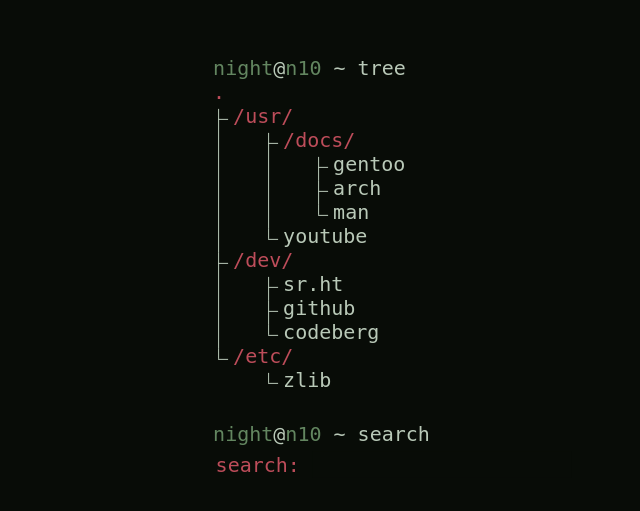
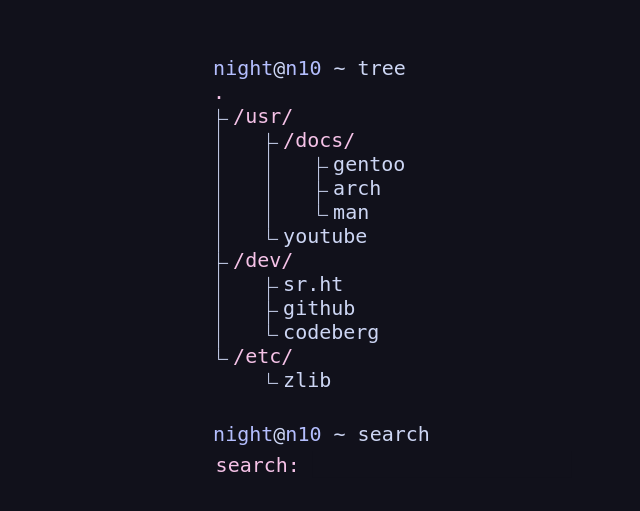
Before and after one commit to night0721/startpage, a plain HTML site: page index.html in a window 1280 px wide. Shown: the part 133-644 px from the top of the page, without its empty margins (248-888 px from the left). Drawn offline with Linux system fonts and the light colour scheme.

Commit message:
change colors

```diff
--- a/style.css
+++ b/style.css
@@ -1,12 +1,12 @@
 :root {
     --font: "monospace";
     --font-family: "monospace";
-    --background: #080c07;
-    --foreground: #B9C9B8;
-    --green: #638660;
-    --red: #BD4D5A;
-    --orange: #A47449;
-    --branch: 1px solid #B9C9B8;
+    --background: #11111b;
+    --foreground: #cdd6f4;
+    --lavender: #b4befe;
+    --pink: #f5c2e7;
+    --blue: #89b4fa;
+    --branch: 1px solid #cdd6f4;
 }
 
 html {
@@ -34,7 +34,7 @@ body {
 }
 
 span {
-    color: var(--green);
+    color: var(--lavender);
 }
 
 h1 {
@@ -42,7 +42,7 @@ h1 {
     font-family: var(--font);
     font-size: 1rem;
     font-weight: normal;
-    color: var(--red);
+    color: var(--pink);
 }
 
 .tree > ul {
@@ -91,7 +91,7 @@ a {
 
 a:hover {
     color: var(--background);
-    background: var(--orange);
+    background: var(--blue);
 }
 
 form h1 {
```
